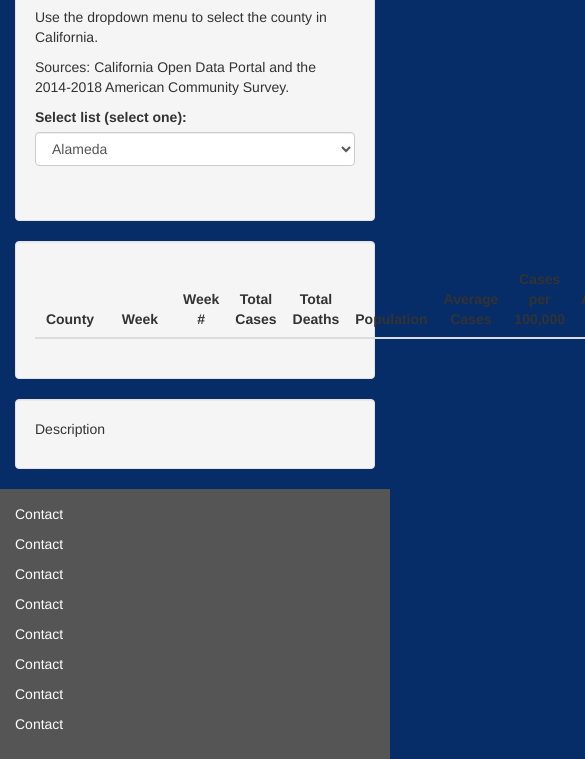
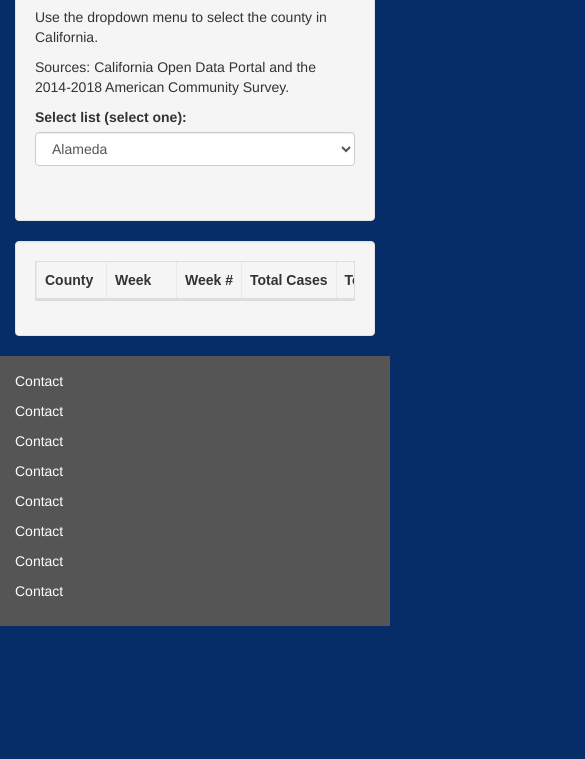
Before and after one commit to stuhunter4/hunterStuff, a plain HTML site: page county_data/county_data.html in a window 390 px wide. Shown: the part 685-1444 px from the top of the page, 585 px wide, since content can reach past the window. After the commit the page ends 1311 px from the top, so only its background shows below. Drawn offline with nearby package versions, Linux system fonts and the light colour scheme.

Commit message:
made the table responsive

```diff
--- a/county_data/county_data.html
+++ b/county_data/county_data.html
@@ -33,9 +33,23 @@
       padding: 15px;
     }
 
+    table {
+      font-family: arial, sans-serif;
+    }
+
+    td, th {
+      border: 1px solid #e9e9e9;
+      text-align: left;
+      padding: 8px;
+    }
+
+    /*tr:nth-child(even) {
+      background-color: #e9e9e9;
+    }
+
     #table-area th {
       text-align: center;
-    }
+    }*/
 
     #table-area th:first-child,
     #table-area th:nth-child(2),
@@ -151,9 +165,9 @@
           </div>
 
           <div class="row">
-            <div class="col-sm-10">
+            <div class="col-sm-12">
               <div class="well">
-                <div id="table-area" class="">
+                <div id="table-area" class="table-responsive">
                   <table id="ufo-table" class="table table-striped">
                     <thead>
                       <tr>
@@ -172,11 +186,6 @@
                     <tbody></tbody>
                   </table>
                 </div>
-              </div>
-            </div>
-            <div class="col-sm-2">
-              <div class="well">
-                <p>Description</p>
               </div>
             </div>
           </div>
```
